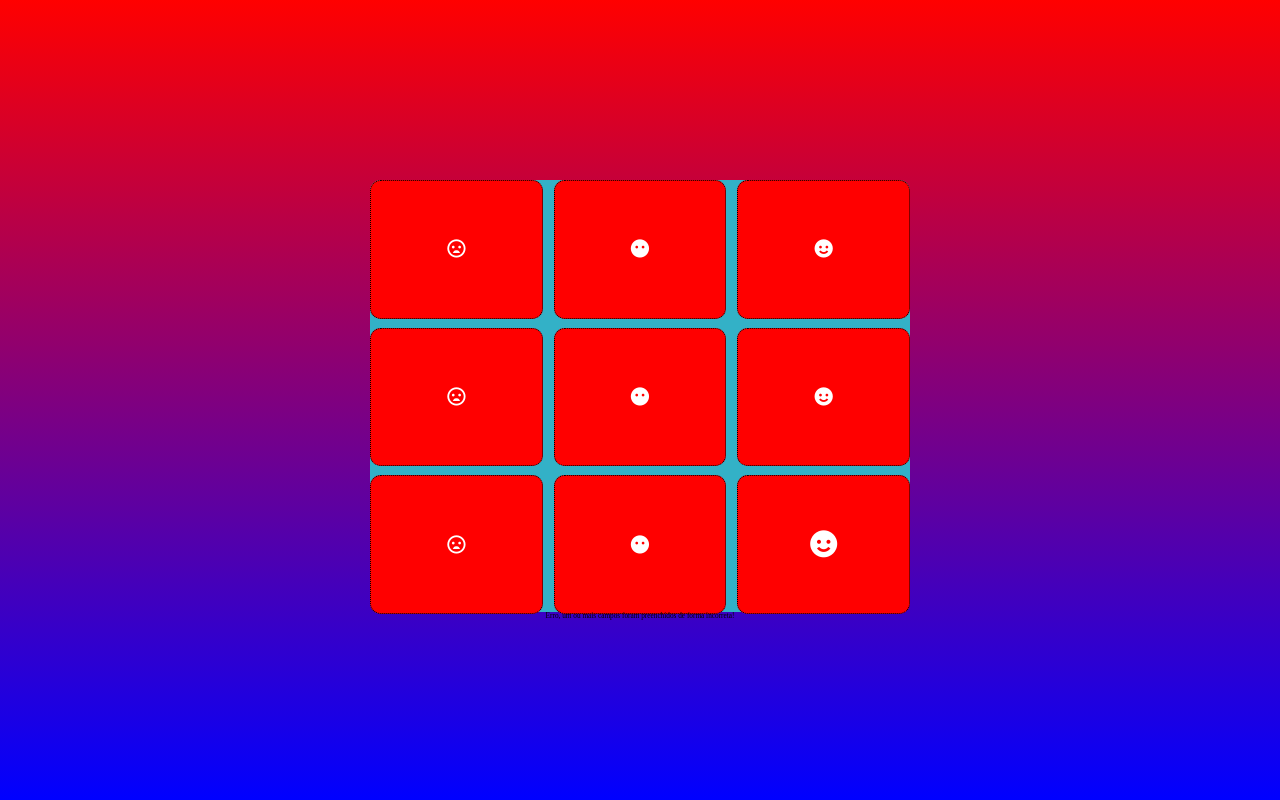
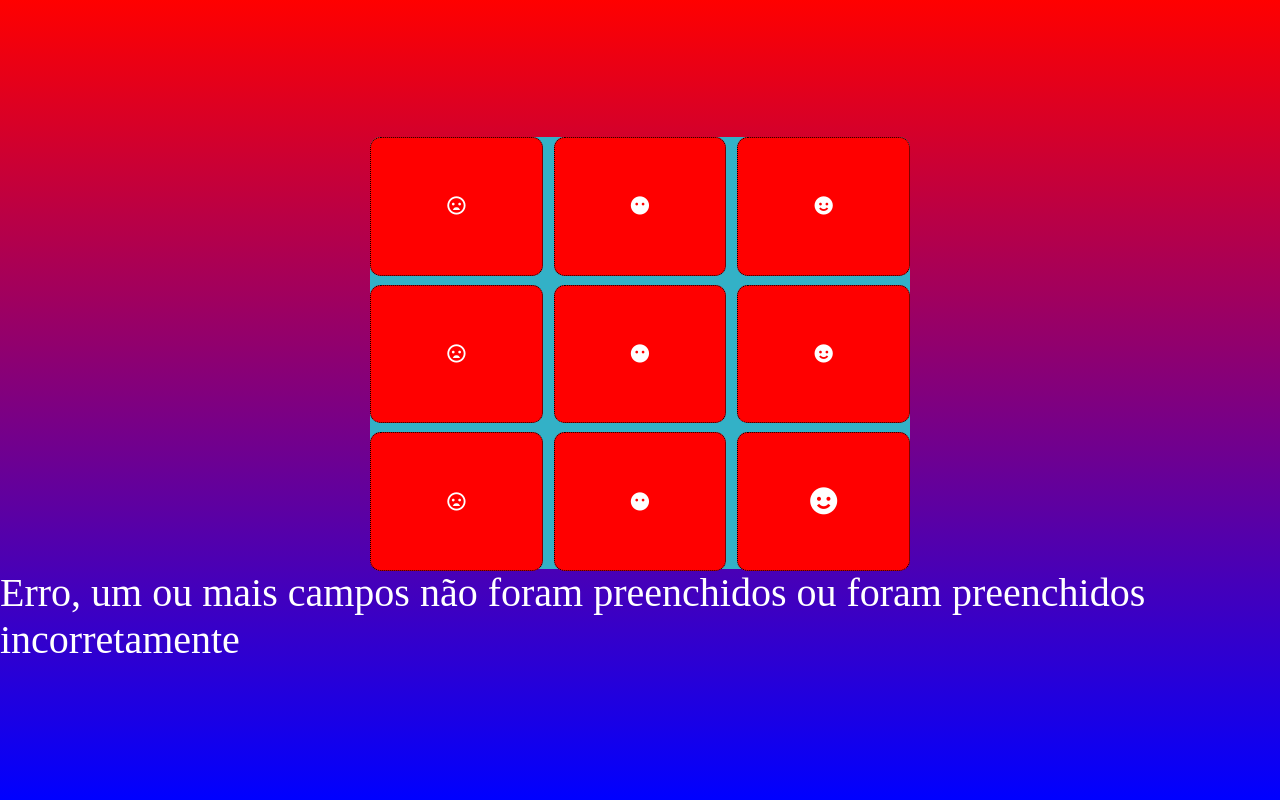
Before and after one commit to gwitus/WEB1_IFMS_Alex, a PHP site: page / in a window 1280 px wide. Run offline with PHP 8.4, Linux system fonts and the light colour scheme; data that the repository does not hold is empty.

Commit message:
Correção de bugs 1.0

```diff
--- a/Atividades_20/Atividade3/index.php
+++ b/Atividades_20/Atividade3/index.php
@@ -108,6 +108,6 @@
         </script>
         ";
     } else {
-        echo "\nErro, um ou mais campos foram preenchidos de forma incorreta!";
+        echo "<div style='font-size:40px; color:white'>" . "Erro, um ou mais campos não foram preenchidos ou foram preenchidos incorretamente" . "</div>";
     }
 ?>
```
